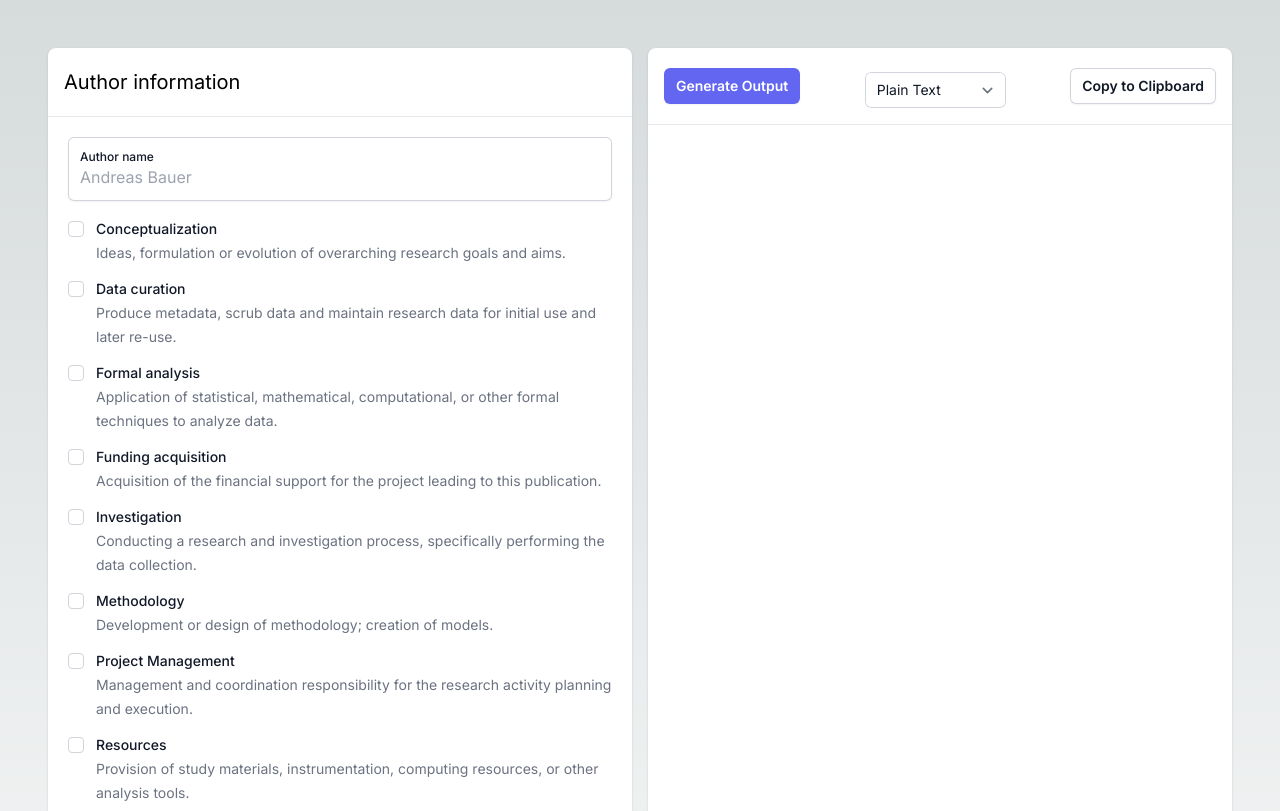
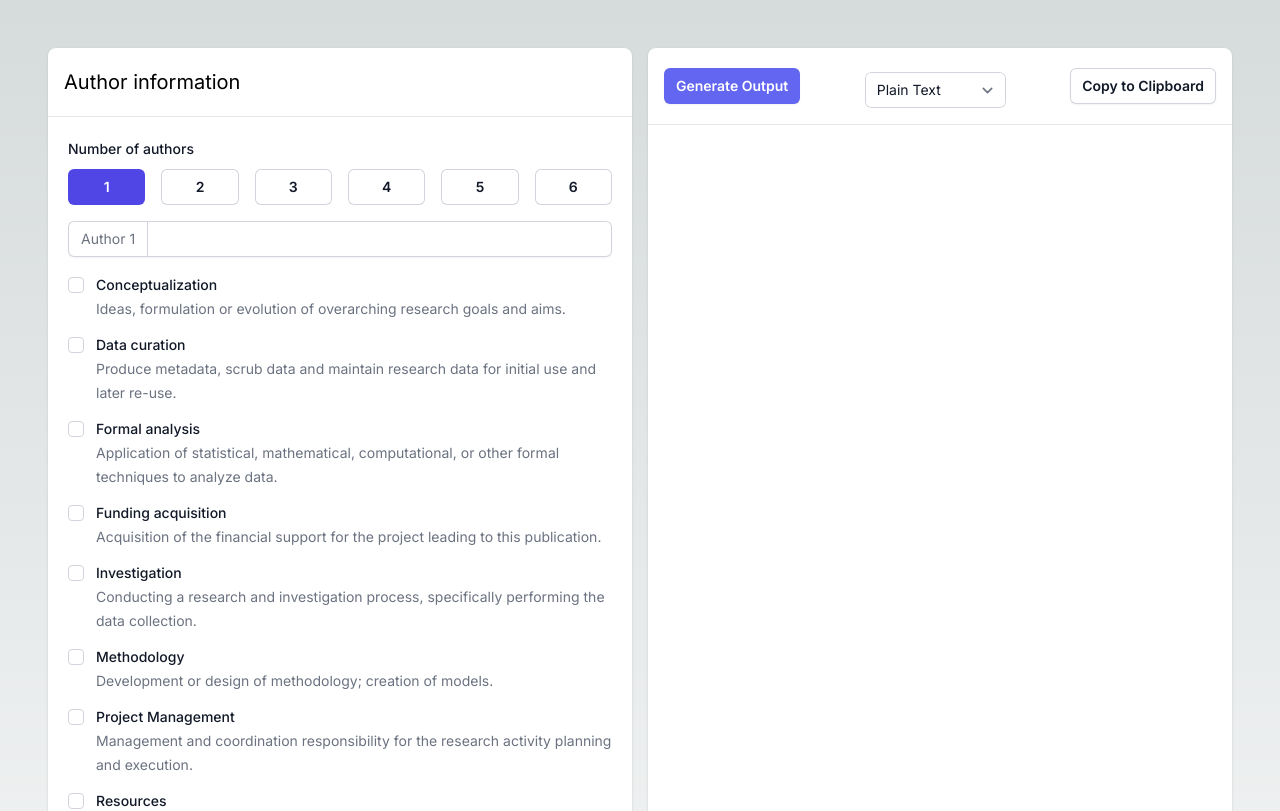
Before and after one commit to andreas-bauer/credit-maker, a Next.js app: page / in a window 1280 px wide. Shown: the top 811 px of the page. Built offline with nearby package versions, Linux system fonts and the light colour scheme.

Commit message:
Adjust UI to select multiple authors

```diff
--- a/src/app/page.tsx
+++ b/src/app/page.tsx
@@ -1,4 +1,5 @@
 'use client'
+import { Radio, RadioGroup } from '@headlessui/react'
 import { allCreditRoles, Credit, isCredit } from '../lib/credit/credit'
 import { toSimpleLatex } from '../lib/credit/generator-latex'
 import { CreditGenerator } from '../lib/credit/generator'
@@ -6,6 +7,7 @@ import { useState } from 'react'
 import { toPlainText } from '@/lib/credit/generator-plaintext'
 
 const DEFAULT_STYLE = 'Plain Text'
+const MAX_NUM_AUTHORS = 6
 
 const availableStyles: { [key: string]: CreditGenerator } = {
   [DEFAULT_STYLE]: toPlainText,
@@ -13,6 +15,7 @@ const availableStyles: { [key: string]: CreditGenerator } = {
 }
 
 export default function Home() {
+  const [numAuthors, setNumAuthors] = useState(1)
   const [latexText, setLatexText] = useState('')
   const [selectedStyle, setSelectedStyle] = useState(DEFAULT_STYLE)
 
@@ -47,20 +50,50 @@ export default function Home() {
           <div className='p-5'>
             {/* Content goes here */}
             <form id='author-form' className='space-y-4 ' action={onFormAction}>
-              <div className='rounded-md p-3 shadow-sm ring-1 ring-inset ring-gray-300 focus-within:ring-2 focus-within:ring-indigo-600'>
-                <label
-                  htmlFor='author-name'
-                  className='block text-xs font-medium text-gray-900'
+              <fieldset aria-label='Choose a memory option'>
+                <div className='flex items-center justify-between'>
+                  <div className='text-sm font-medium leading-6 text-gray-900'>
+                    Number of authors
+                  </div>
+                </div>
+
+                <RadioGroup
+                  value={numAuthors}
+                  onChange={setNumAuthors}
+                  className='mt-2 grid grid-cols-3 gap-4 sm:grid-cols-6'
                 >
-                  Author name
-                </label>
-                <input
-                  id='author-name'
-                  name='author-name'
-                  type='text'
-                  placeholder='Andreas Bauer'
-                  className='block w-full border-0 p-0 text-gray-900 placeholder:text-gray-400 focus:ring-0'
-                />
+                  {Array.from(
+                    { length: MAX_NUM_AUTHORS },
+                    (_, index) => index + 1
+                  ).map((option) => (
+                    <Radio
+                      key={'option-' + option}
+                      value={option}
+                      className='flex cursor-pointer items-center justify-center rounded-md bg-white px-3 py-2 text-sm font-semibold text-gray-900 ring-1 ring-gray-300 hover:bg-gray-50 focus:outline-none data-[checked]:bg-indigo-600 data-[checked]:text-white data-[checked]:ring-0 data-[focus]:data-[checked]:ring-2 data-[focus]:ring-2 data-[focus]:ring-indigo-600 data-[focus]:ring-offset-2 data-[checked]:hover:bg-indigo-500 sm:flex-1 [&:not([data-focus],[data-checked])]:ring-inset'
+                    >
+                      {option}
+                    </Radio>
+                  ))}
+                </RadioGroup>
+              </fieldset>
+
+              <div>
+                {Array.from(
+                  { length: numAuthors },
+                  (_, index) => index + 1
+                ).map((num) => (
+                  <div key={num} className='mt-2 flex rounded-md shadow-sm'>
+                    <span className='inline-flex items-center rounded-l-md border border-r-0 border-gray-300 px-3 text-gray-500 sm:text-sm'>
+                      Author {num}
+                    </span>
+                    <input
+                      id={'author-name-' + num}
+                      name={'author-name-' + num}
+                      type='text'
+                      className='block w-full min-w-0 flex-1 rounded-none rounded-r-md border-0 py-1.5 text-gray-900 ring-1 ring-inset ring-gray-300 placeholder:text-gray-400 focus:ring-2 focus:ring-inset focus:ring-indigo-600 sm:text-sm sm:leading-6'
+                    />
+                  </div>
+                ))}
               </div>
 
               <fieldset>
@@ -74,7 +107,7 @@ export default function Home() {
                           name={key}
                           type='checkbox'
                           aria-describedby={`${key}-description`}
-                          className='h-4 w-4 rounded border-gray-300 text-indigo-600 focus:ring-indigo-600'
+                          className='h-4 w-4 cursor-pointer rounded border-gray-300 text-indigo-600 focus:ring-indigo-600'
                         />
                       </div>
                       <div className='ml-3 text-sm leading-6'>
```
